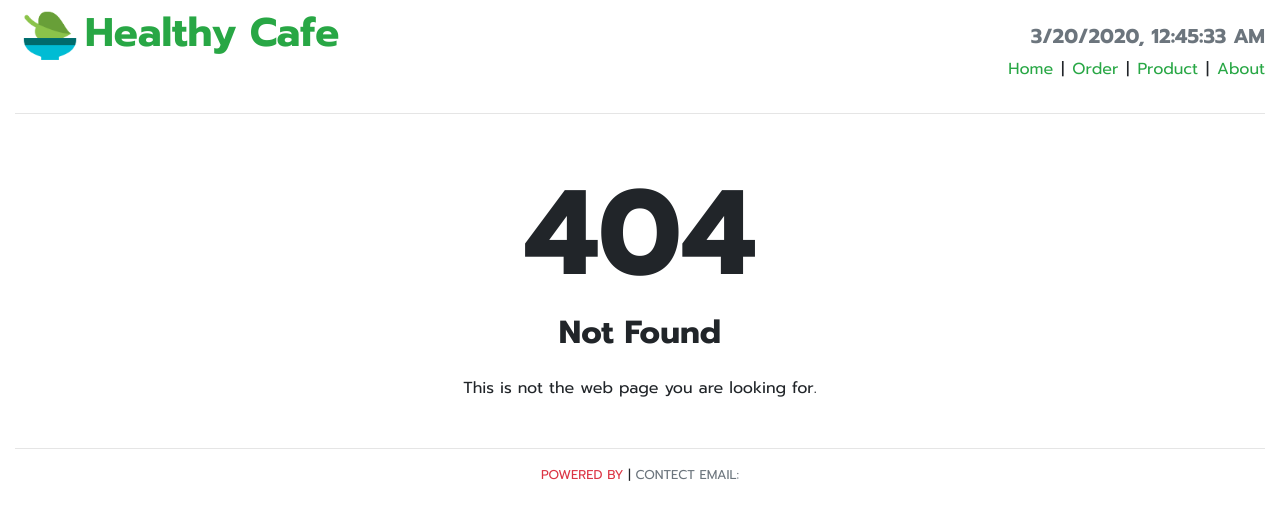
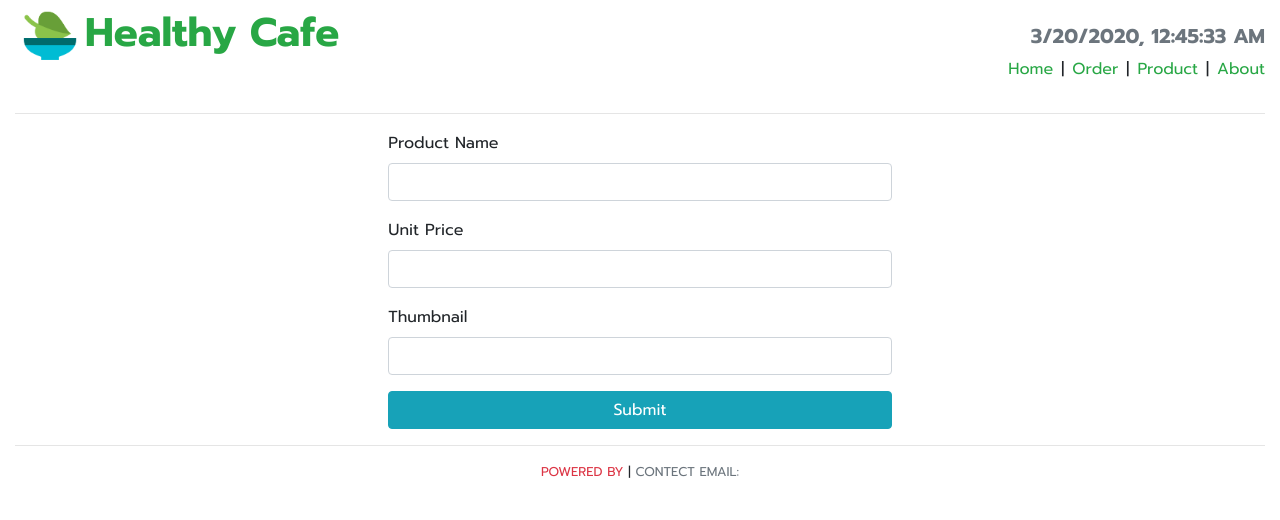
Before and after one commit to cckcoder/client, a React (Create React App) app: page /products/add in a window 1280 px wide. Before the commit this address had no page. Shown: the top 520 px of the page. Built offline with nearby package versions, Linux system fonts and the light colour scheme.

Commit message:
Redux form part

```diff
--- a/src/App.js
+++ b/src/App.js
@@ -6,6 +6,7 @@ import About from "./containers/About";
 import Order from "./containers/order/Order";
 import Product from "./containers/product/Product";
 import NotFound from "./containers/error/NotFound";
+import ProductEdit from "./containers/product/ProductEdit";
 
 class App extends Component {
   renderRouter() {
@@ -15,6 +16,8 @@ class App extends Component {
         <Route exact path="/about" component={About} />
         <Route exact path="/order" component={Order} />
         <Route exact path="/products" component={Product} />
+        <Route exact path="/products/add" component={ProductEdit} />
+        <Route exact path="/products/edit/:id" component={ProductEdit} />
 
         <Route component={NotFound} />
       </Switch>
--- /dev/null
+++ b/src/components/common/FormField.js
@@ -0,0 +1,18 @@
+import React from "react";
+
+export default ({ input, label, type, required, meta: { error, touched } }) => {
+  return (
+    <div className="form-group">
+      <label className="title">{label}</label>
+      <input
+        type={type}
+        required={required}
+        {...input}
+        className="form-control"
+      />
+      {error && touched && (
+        <div className="mt-2 text-danger title">{error}</div>
+      )}
+    </div>
+  );
+};
--- /dev/null
+++ b/src/components/product/ProductForm.js
@@ -0,0 +1,48 @@
+import React, { Component } from "react";
+import { reduxForm, Field } from "redux-form";
+import FormField from "../common/FormField";
+import { productFormField } from "./formFields";
+
+class ProducForm extends Component {
+  renderFields(formFields) {
+    return formFields.map(({ label, name, type, required }) => {
+      return (
+        <Field
+          key={name}
+          label={label}
+          name={name}
+          type={type}
+          required={required}
+          component={FormField}
+        />
+      );
+    });
+  }
+
+  render() {
+    return (
+      <div>
+        <form>
+          {this.renderFields(productFormField)}
+          <button className="btn btn-block btn-info title" type="submit">
+            Submit
+          </button>
+        </form>
+      </div>
+    );
+  }
+}
+
+function validate(values) {
+  const errors = {};
+  productFormField.forEach(({ name, required }) => {
+    if (!values[name] && required) {
+      errors[name] = "Please input value";
+    }
+  });
+  return errors;
+}
+
+ProducForm = reduxForm({ validate, form: "productForm" })(ProducForm);
+
+export default ProducForm;
--- /dev/null
+++ b/src/components/product/formFields.js
@@ -0,0 +1,20 @@
+export const productFormField = [
+  {
+    label: "Product Name",
+    name: "productName",
+    type: "text",
+    required: true
+  },
+  {
+    label: "Unit Price",
+    name: "unitPrice",
+    type: "number",
+    required: true
+  },
+  {
+    label: "Thumbnail",
+    name: "thumbnail",
+    type: "text",
+    required: true
+  }
+];
--- /dev/null
+++ b/src/containers/product/ProductEdit.js
@@ -0,0 +1,20 @@
+import React, { Component } from "react";
+import Header from "../../components/Header";
+import ProductForm from "../../components/product/ProductForm";
+import Footer from "../../components/Footer";
+
+class ProductEdit extends Component {
+  render() {
+    return (
+      <div>
+        <Header />
+        <div className="container col-md-5">
+          <ProductForm />
+        </div>
+        <Footer />
+      </div>
+    );
+  }
+}
+
+export default ProductEdit;
--- a/src/index.css
+++ /dev/null
@@ -1,13 +0,0 @@
-body {
-  margin: 0;
-  font-family: -apple-system, BlinkMacSystemFont, 'Segoe UI', 'Roboto', 'Oxygen',
-    'Ubuntu', 'Cantarell', 'Fira Sans', 'Droid Sans', 'Helvetica Neue',
-    sans-serif;
-  -webkit-font-smoothing: antialiased;
-  -moz-osx-font-smoothing: grayscale;
-}
-
-code {
-  font-family: source-code-pro, Menlo, Monaco, Consolas, 'Courier New',
-    monospace;
-}
--- a/src/reducers/index.js
+++ b/src/reducers/index.js
@@ -1,10 +1,12 @@
 import { combineReducers } from "redux";
+import { reducer as reduxForm } from "redux-form";
 import ProductReducer from "./ProductReducer";
 import OrderReducer from "./OrderReducer";
 
 const rootReducer = combineReducers({
   orders: OrderReducer,
-  products: ProductReducer
+  products: ProductReducer,
+  form: reduxForm
 });
 
 export default rootReducer;
```
